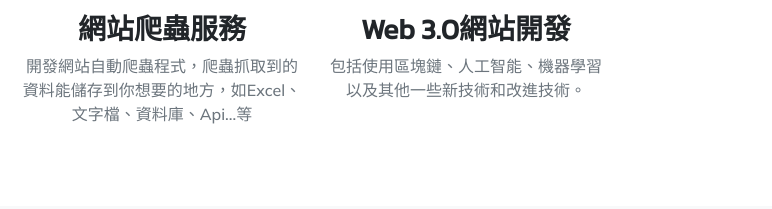
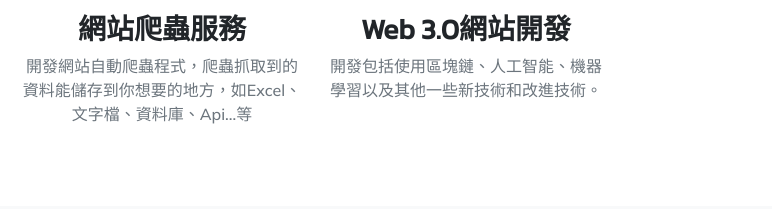
Before and after one commit to jackaltsai/yichen_tech_website, a plain HTML site: page index.html in a window 1280 px wide. Shown: the part 1631-1840 px from the top of the page, 508-1280 px from the left. Drawn offline with nearby package versions, Linux system fonts and the light colour scheme.

Commit message:
fix bugs

```diff
--- a/index.html
+++ b/index.html
@@ -99,7 +99,7 @@
                                     <div class="text-center">
                                         <i class="bi-patch-check icon-feature text-gradient d-block mb-3"></i>
                                         <h3 class="font-alt">Web 3.0網站開發</h3>
-                                        <p class="text-muted mb-0">包括使用區塊鏈、人工智能、機器學習以及其他一些新技術和改進技術。</p>
+                                        <p class="text-muted mb-0">開發包括使用區塊鏈、人工智能、機器學習以及其他一些新技術和改進技術。</p>
                                     </div>
                                 </div>
                             </div>
```
